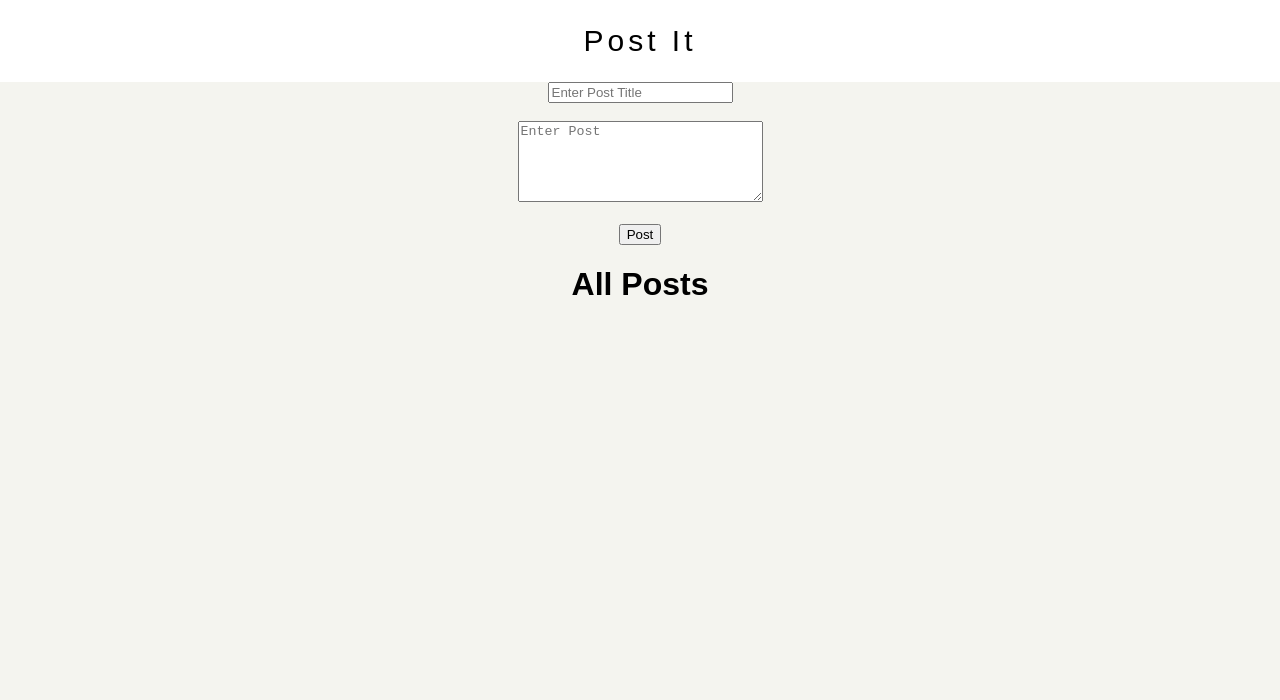
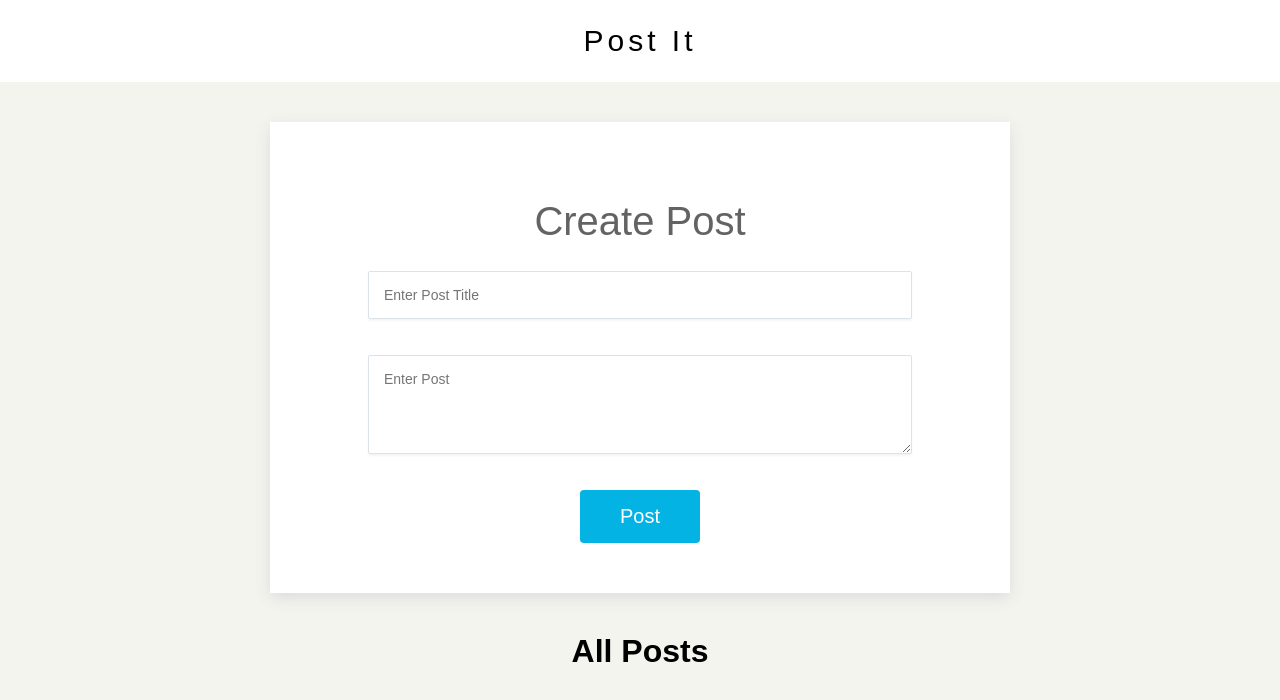
Before and after one commit to pzey2011/simple-react-redux-blog, a React (Create React App) app: page / in a window 1280 px wide. Shown: the top 700 px of the page. Built offline with nearby package versions, Linux system fonts and the light colour scheme.

Commit message:
adding some styles to create post form

```diff
--- a/src/PostForm.js
+++ b/src/PostForm.js
@@ -19,11 +19,14 @@ class PostForm extends Component {
   }
   render() {
     return (
-      <form onSubmit={this.handleSubmit}>
-        <input required type="text" placeholder="Enter Post Title" ref={(input)=>this.getTitle = input}  /><br /><br />
-        <textarea required rows="5" cols="28" placeholder="Enter Post" ref={(input)=>this.getMessage = input}/><br /><br />
-        <button>Post</button>
-      </form>
+      <div className="post-container">
+        <h1 className="post_heading">Create Post</h1>
+        <form className="form" onSubmit={this.handleSubmit}>
+          <input required type="text" placeholder="Enter Post Title" ref={(input)=>this.getTitle = input}  /><br /><br />
+          <textarea required rows="5" cols="28" placeholder="Enter Post" ref={(input)=>this.getMessage = input}/><br /><br />
+          <button>Post</button>
+        </form>
+      </div>
     );
     }
   }
```
